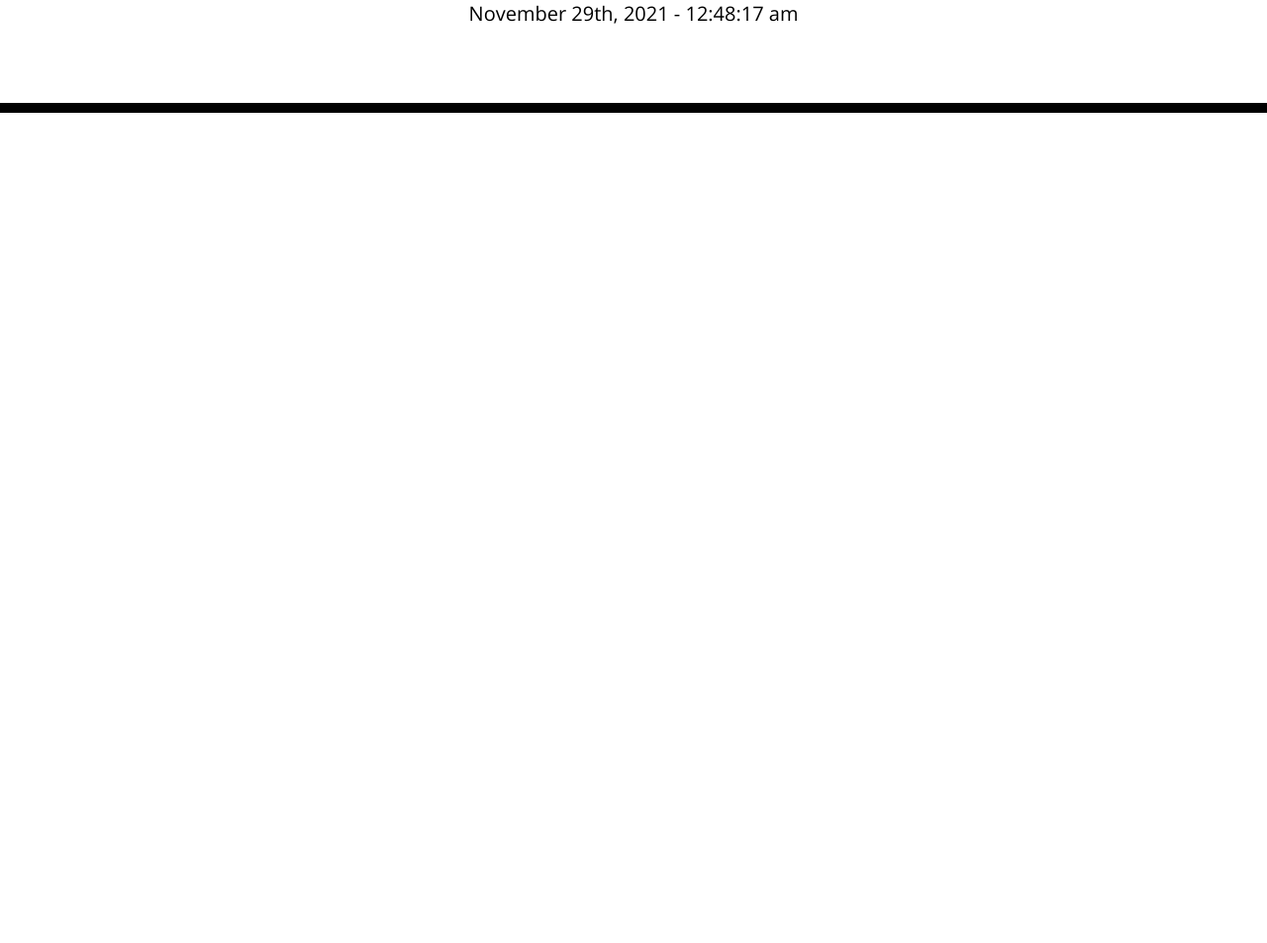
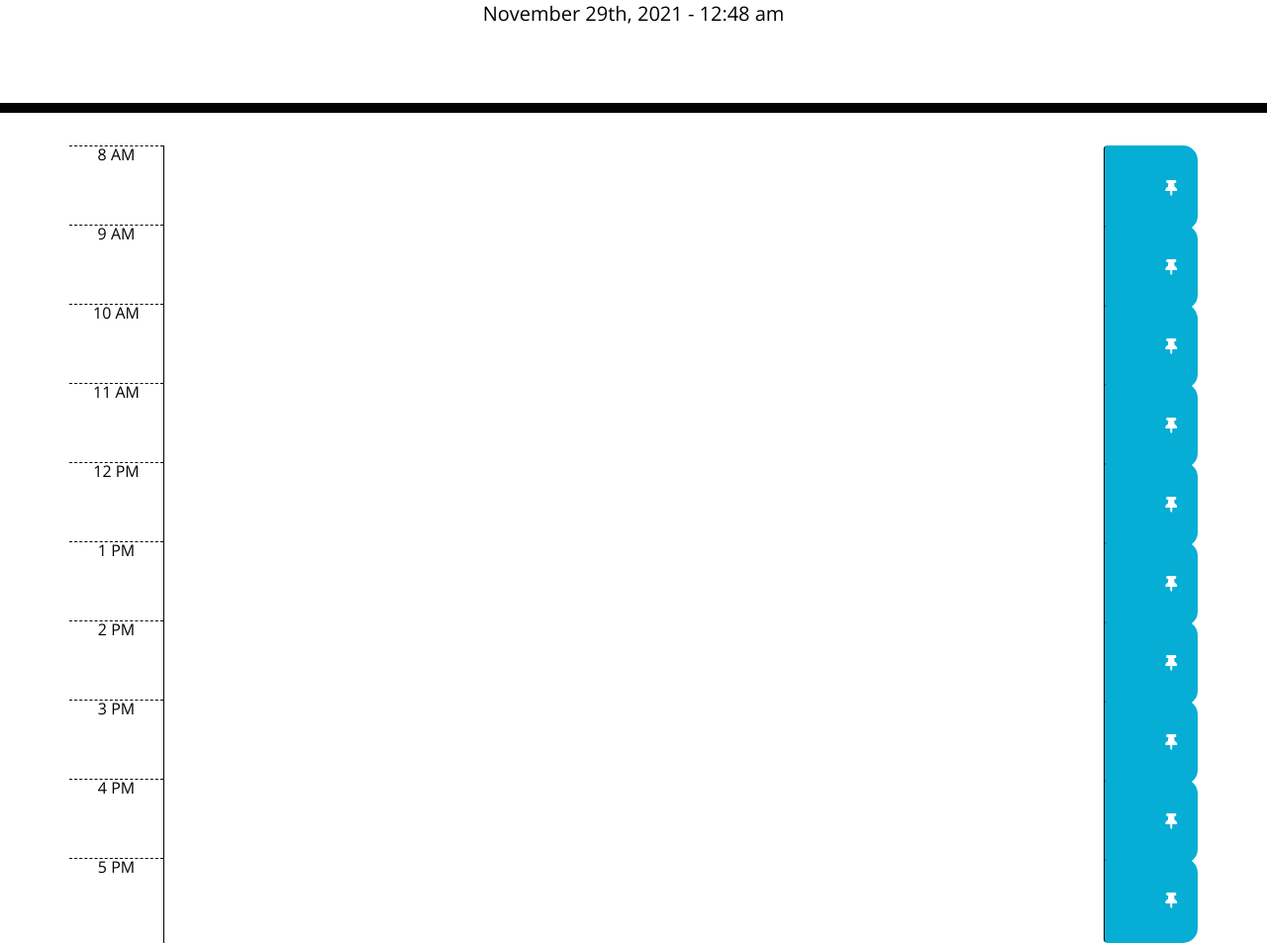
Before and after one commit to berkforbes/Work-Day-Planner, a plain HTML site: page index.html in a window 1280 px wide. Shown: the part 190-1143 px from the top of the page at 99% size. Before the commit the page ends 800 px from the top, so only its background shows below. Drawn offline with nearby package versions, Linux system fonts and the light colour scheme.

Commit message:
rework div containers for time blocks

```diff
--- a/assets/script.js
+++ b/assets/script.js
@@ -1,5 +1,6 @@
-var rightNow = moment().format("MMMM Do, YYYY - hh:mm:ss a");
+var rightNow = moment().format("MMMM Do, YYYY - hh:mm a");
 currentDayEl = document.querySelector("#currentDay");
+var currentHour = moment().format("HH");
 
 //Show current date and time in header
 currentDayEl.textContent = rightNow;
--- a/index.html
+++ b/index.html
@@ -28,12 +28,91 @@
       <p class="lead">A simple calendar app for scheduling your work day</p>
       <p id="currentDay" class="lead"></p>
     </header>
+    <!-- Timeblocks go here -->
     <div class="container">
-      <!-- Timeblocks go here -->
+      <div id="8am" class="row time-block">
+        <div class="col-md-1 hour">8 AM</div>
+        <textarea class="col-md-10 description"> </textarea>
+        <button class="btn saveBtn col-md-1">
+          <i class="fas fa-thumbtack"></i>
+        </button>
+      </div>
+
+      <div id="9am" class="row time-block">
+        <div class="col-md-1 hour">9 AM</div>
+        <textarea class="col-md-10 description"> </textarea>
+        <button class="btn saveBtn col-md-1">
+          <i class="fas fa-thumbtack"></i>
+        </button>
+      </div>
+
+      <div id="10am" class="row time-block">
+        <div class="col-md-1 hour">10 AM</div>
+        <textarea class="col-md-10 description"> </textarea>
+        <button class="btn saveBtn col-md-1">
+          <i class="fas fa-thumbtack"></i>
+        </button>
+      </div>
+
+      <div id="11am" class="row time-block">
+        <div class="col-md-1 hour">11 AM</div>
+        <textarea class="col-md-10 description"> </textarea>
+        <button class="btn saveBtn col-md-1">
+          <i class="fas fa-thumbtack"></i>
+        </button>
+      </div>
+
+      <div id="12pm" class="row time-block">
+        <div class="col-md-1 hour">12 PM</div>
+        <textarea class="col-md-10 description"> </textarea>
+        <button class="btn saveBtn col-md-1">
+          <i class="fas fa-thumbtack"></i>
+        </button>
+      </div>
+
+      <div id="1pm" class="row time-block">
+        <div class="col-md-1 hour">1 PM</div>
+        <textarea class="col-md-10 description"> </textarea>
+        <button class="btn saveBtn col-md-1">
+          <i class="fas fa-thumbtack"></i>
+        </button>
+      </div>
+
+      <div id="2pm" class="row time-block">
+        <div class="col-md-1 hour">2 PM</div>
+        <textarea class="col-md-10 description"> </textarea>
+        <button class="btn saveBtn col-md-1">
+          <i class="fas fa-thumbtack"></i>
+        </button>
+      </div>
+
+      <div id="3pm" class="row time-block">
+        <div class="col-md-1 hour">3 PM</div>
+        <textarea class="col-md-10 description"> </textarea>
+        <button class="btn saveBtn col-md-1">
+          <i class="fas fa-thumbtack"></i>
+        </button>
+      </div>
+
+      <div id="4pm" class="row time-block">
+        <div class="col-md-1 hour">4 PM</div>
+        <textarea class="col-md-10 description"> </textarea>
+        <button class="btn saveBtn col-md-1">
+          <i class="fas fa-thumbtack"></i>
+        </button>
+      </div>
+
+      <div id="5pm" class="row time-block">
+        <div class="col-md-1 hour">5 PM</div>
+        <textarea class="col-md-10 description"> </textarea>
+        <button class="btn saveBtn col-md-1">
+          <i class="fas fa-thumbtack"></i>
+        </button>
+      </div>
     </div>
 
     <script src="https://code.jquery.com/jquery-3.4.1.min.js"></script>
     <script src="https://cdnjs.cloudflare.com/ajax/libs/moment.js/2.24.0/moment.min.js"></script>
-    <script src= "./assets/script.js"></script>
+    <script src="./assets/script.js"></script>
   </body>
 </html>
```
Also changed, not shown: assets/style.css (line endings or trailing spaces).
